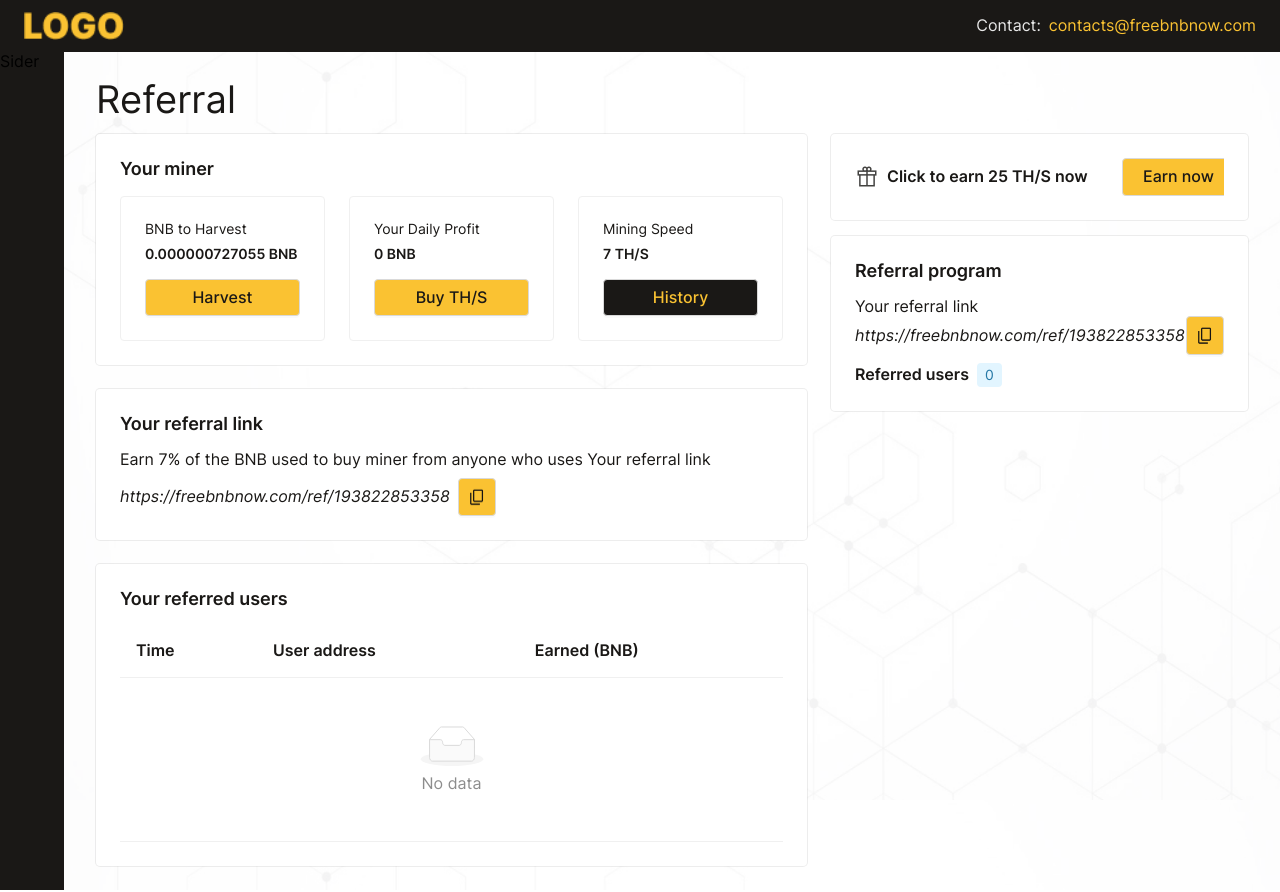
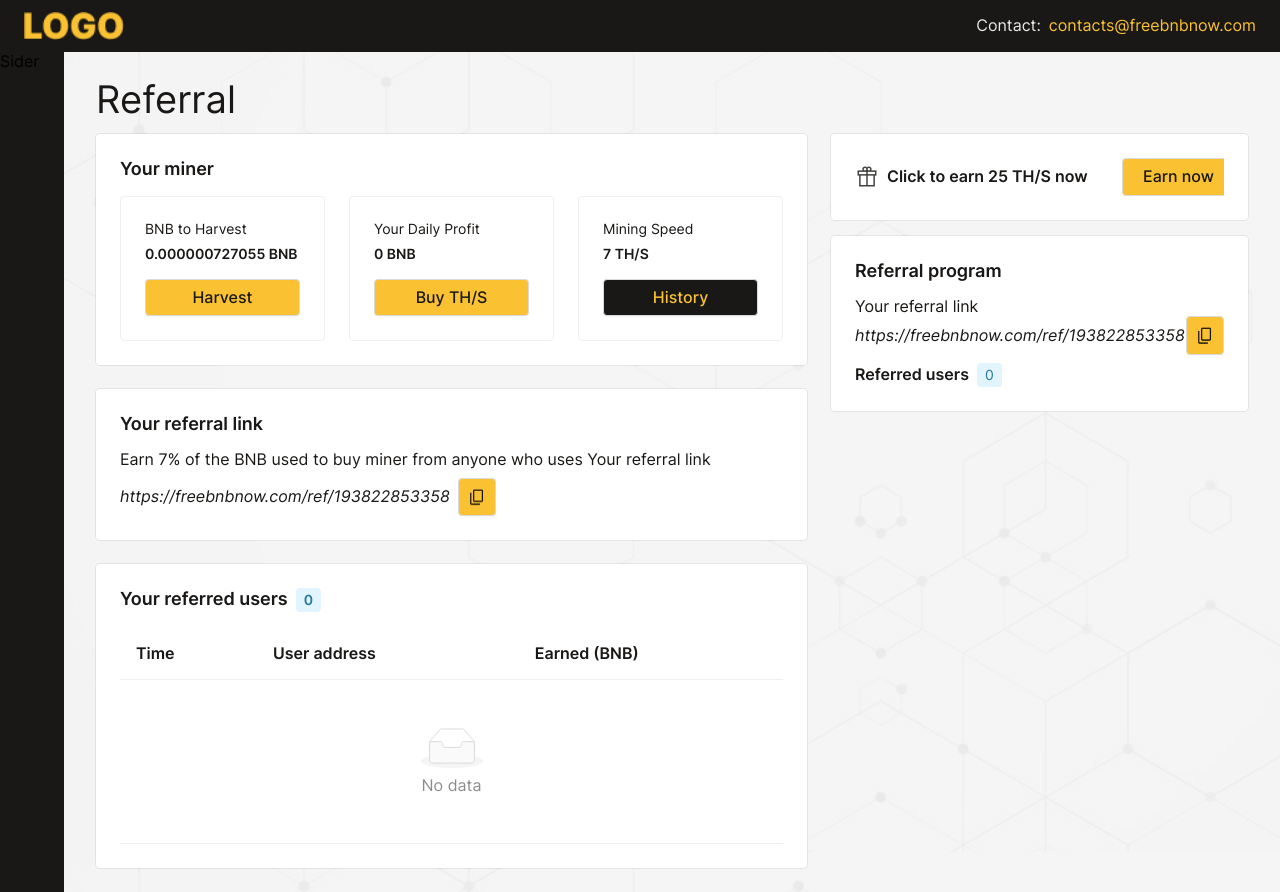
Before and after one commit to TanTaiLe/react-clone-free-bnb-now, a React (Vite) app: page /dashboard/referral in a window 1280 px wide. Built offline with nearby package versions, Linux system fonts and the light colour scheme.

Commit message:
update all views background + done all

```diff
--- a/src/resource/scss/screens/_dashboard.scss
+++ b/src/resource/scss/screens/_dashboard.scss
@@ -1,4 +1,7 @@
 .dashboard {
+  background-image: url(/images/dashboard-bg.png);
+  background-size: 100% auto;
+  background-attachment: fixed;
 
   h1,
   h2,
--- a/src/screen/Dashboard/SectionReferredUsers.tsx
+++ b/src/screen/Dashboard/SectionReferredUsers.tsx
@@ -1,6 +1,6 @@
 import { CustomCard } from "@component/DesignSystem/CustomCard"
 import { CustomTable } from "@component/DesignSystem/CustomTable"
-import { TableProps, Typography } from "antd"
+import { Flex, TableProps, Tag, Typography } from "antd"
 
 const { Text } = Typography
 
@@ -32,7 +32,13 @@ const data: DataType[] = []
 
 export const SectionReferredUsers = () => {
   return (
-    <CustomCard title="Your referred users">
+    <CustomCard title={
+      <Flex align="cent">
+        Your referred users
+        <Tag color="#E2F5FF" style={{ color: '#2578A6', marginLeft: 8 }}>0</Tag>
+      </Flex>
+
+    }>
       <CustomTable
         columns={columns}
       />
```
Also changed, not shown: public/images/dashboard-bg.png (added).
